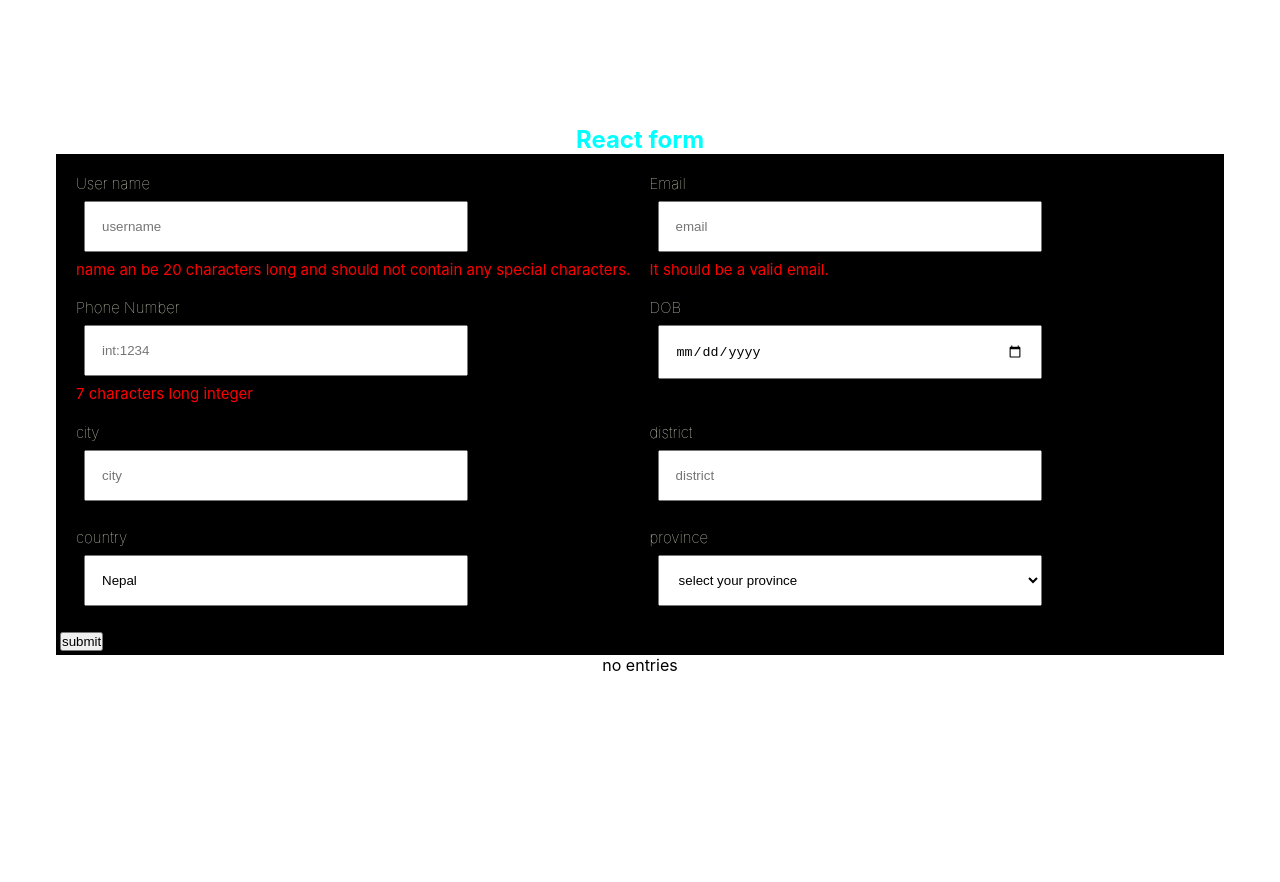
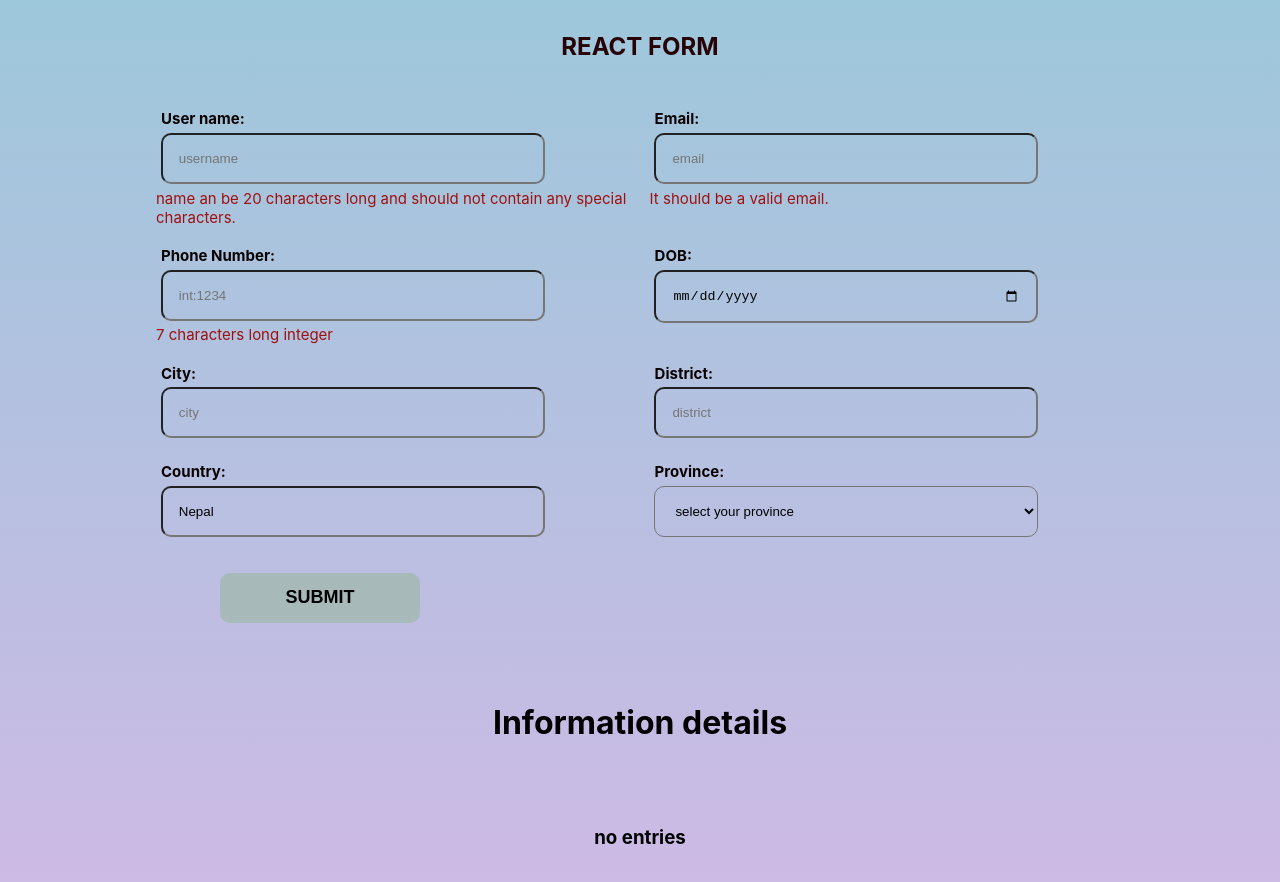
Before and after one commit to imshruti-git/React-JS-Form, a React (Create React App) app: page / in a window 1280 px wide. Shown: the top 882 px of the page. Before the commit the page ends 800 px from the top, so only its background shows below. Built offline with nearby package versions, Linux system fonts and the light colour scheme.

Commit message:
delete function added

```diff
--- a/package.json
+++ b/package.json
@@ -3,12 +3,15 @@
   "version": "0.1.0",
   "private": true,
   "dependencies": {
+    "@material-ui/core": "^4.12.3",
+    "@material-ui/icons": "^4.11.2",
     "@testing-library/jest-dom": "^5.16.2",
     "@testing-library/react": "^12.1.3",
     "@testing-library/user-event": "^13.5.0",
     "node": "^17.4.0",
     "react": "^17.0.2",
     "react-dom": "^17.0.2",
+    "react-router-dom": "^6.2.1",
     "react-scripts": "5.0.0",
     "web-vitals": "^2.1.4"
   },
--- a/src/App.css
+++ b/src/App.css
@@ -2,23 +2,35 @@
   margin: 0;
   padding: 0;
   box-sizing: border-box;
+
 }
 .App {
   display: flex;
   flex-direction: column;
+  align-items: center;
   justify-content: center;
-
-  align-items: center;
-  height: 100vh;
-
+  height: 100%;
+  background: linear-gradient(
+    rgba(116, 176, 204, 0.7),
+    rgba(99, 23, 170, 0.3)
+  );
+}
+::-webkit-scrollbar{
+  width: 0;
 }
 
-h2{
-  color: aqua;
+.App h2{
+  color: rgb(39, 2, 7);
+  padding: 2rem;
+  text-transform: uppercase;
 }
+
+
 .wrapper{
-  border: 4px solid;
-  background-color: black;
+  border: 4px;
+  width: 1000px;
+  background: transparent;
+  margin-bottom: 5rem;
 }
 
 .box{
@@ -27,3 +39,24 @@ h2{
   grid-gap: 1.2rem;
   padding: 1rem;
 }
+
+button{
+  width: 20%;
+  margin-left: 5rem;
+  height: 50px;
+  padding: 10px;
+  border: none;
+  background-color: rgb(168, 185, 185);
+  font-size: large;
+  font-weight: bold;
+  border-radius: 10px;
+  text-transform: uppercase;
+  cursor: pointer;
+  margin-top: 15px;
+}
+
+button:hover{
+  background-color: rgb(167, 155, 179);
+  color: white;
+
+}
--- a/src/App.js
+++ b/src/App.js
@@ -2,6 +2,8 @@ import { useState, useEffect } from 'react';
 import './App.css';
 import FormInput from './components/FormInput/FormInput';
 import Table from './components/Table/Table';
+
+
 
 //getting the values of local storage
 const getDatafromLS=()=>{
@@ -36,7 +38,7 @@ function App() {
     {
       id:1,
       name:'username',
-      label:'User name',
+      label:'User name:',
       placeholder:'username',
       errorMessage:'name an be 20 characters long and should not contain any special characters.',
       type:'text',
@@ -45,7 +47,7 @@ function App() {
     {
       id:2,
       name:'email',
-      label:'Email',
+      label:'Email:',
       placeholder:'email',
       type:'email',
       errorMessage:'It should be a valid email.',
@@ -54,7 +56,7 @@ function App() {
     {
       id:3,
       name:'number',
-      label:'Phone Number',
+      label:'Phone Number:',
       placeholder:'int:1234',
       type:'text',
       errorMessage:'7 characters long integer',
@@ -63,7 +65,7 @@ function App() {
     {
       id:4,
       name:'DOB',
-      label:'DOB',
+      label:'DOB:',
       placeholder:'DOB',
       type:'date',
       required: true,
@@ -71,7 +73,7 @@ function App() {
     {
       id:5,
       name:'city',
-      label:'city',
+      label:'City:',
       placeholder:'city',
       type:'text',
       required: true,
@@ -79,7 +81,7 @@ function App() {
     {
       id:6,
       name:'district',
-      label:'district',
+      label:'District:',
       placeholder:'district',
       type:'text',
       required: true,
@@ -87,14 +89,14 @@ function App() {
     {
       id:7,
       name:'country',
-      label:'country',
+      label:'Country:',
       type:'text',
       required: true,
     },
     {
       id:8,
       name:'province',
-      label:'province',
+      label:'Province:',
       placeholder:'province',
       type: 'text',
       required: true,
@@ -129,8 +131,13 @@ function App() {
     setValues({...values, [e.target.name]:e.target.value });
   };
 
-  console.log(values);
-  console.log(inputs);
+  //deleting entry
+  const deleteEntry=(number)=>{
+    const filteredvalue=datas.filter((element, index)=>{
+      return element.number !== number
+    })
+    setDatas(filteredvalue);
+  }
 
   //saving data to local storage
   useEffect(()=>{
@@ -144,7 +151,6 @@ function App() {
                     <form onSubmit={submitHandler}>
                        <div className='box'>
                             {inputs.map((input) =>(
-
                               <FormInput
                                   key={input.id}
                                   {...input}
@@ -153,15 +159,16 @@ function App() {
                              />
                             ))}
                         </div>
-
-
                       <button>submit</button>
                     </form>
                  </div>
 
 
-        <Table datas={datas} length={datas.length} />
+        <Table datas={datas} length={datas.length} deleteEntry={deleteEntry}/>
+
+
     </div>
+
   );
 }
 
--- a/src/components/FormInput/forminput.css
+++ b/src/components/FormInput/forminput.css
@@ -1,22 +1,26 @@
 .form-input{
     display: flex;
     flex-direction: column;
+
 }
 input, select, option{
     padding: 1rem;
-    margin: 0.5rem;
+    margin: 0.3rem;
     width: 30vw;
+    background: transparent;
+    border-radius: 10px;
 
 
 }
 label{
     font-size: 15px;
-    font-weight: 100;
-    color: beige;
+    font-weight: bold;
+    color: rgb(10, 2, 2);
+    padding-left: 5px;
 }
 
 span{
-    color: red;
+    color: rgb(158, 17, 17);
     font-size: 15px;
     display: none;
 }
--- a/src/components/Table/Table.js
+++ b/src/components/Table/Table.js
@@ -1,29 +1,29 @@
 
 import React from 'react'
 import './table.css';
+import DeleteIcon from '@material-ui/icons/Delete';
+import EditIcon from '@material-ui/icons/Edit';
 
-
-const Table = ({ datas, length }) => {
-    console.log(datas);
+const Table = ({ datas, length, deleteEntry }) => {
   return (
-    <div>
-
+    <div className='container'>
+       <h1>Information details</h1>
     {length > 0 &&
 
   <>
       <table>
           <thead>
           <tr>
-
               <th>name</th>
               <th>email</th>
               <th>number</th>
-              <th>date of birth</th>
+              <th>dob</th>
               <th>city</th>
               <th>country</th>
               <th>district</th>
               <th>province</th>
-              <th>country</th>
+              <th></th>
+              <th></th>
 
           </tr>
           </thead>
@@ -38,7 +38,8 @@ const Table = ({ datas, length }) => {
                   <td>{d.country}</td>
                   <td>{d.district}</td>
                   <td>{d.province}</td>
-                  <td>{d.country}</td>
+                  <td className='icon' onClick={() => deleteEntry(d.number)}><DeleteIcon /></td>
+                  <td className='icon'><EditIcon /></td>
               </tr>
 
               ))}
@@ -48,7 +49,7 @@ const Table = ({ datas, length }) => {
          </table>
          </>
          }
-  {length < 1 && <div>no entries</div>}
+  {length < 1 && <h3>no entries</h3>}
 
 
 
--- a/src/components/Table/table.css
+++ b/src/components/Table/table.css
@@ -1,17 +1,46 @@
+.container{
+    display: flex;
+    flex-direction: column;
+    justify-content: center;
+    align-items: center;
+}
 table{
     border-collapse: collapse;
-    margin: 1rem 0;
+    border-radius: 10px;
+    margin:3rem 0 10rem 0;
     font-size: 15px;
-    width: 90vw;
+    width: 80vw;
 }
 
 thead tr{
-  background-color: rgb(70, 129, 110);
-  color: black;
+  background-color: rgb(114, 67, 201);
+  color: rgb(252, 248, 248);
   text-align: center;
   font-weight: bold;
 }
 
-thead tr th{
+th{
     padding: 10px;
+    text-transform: uppercase;
 }
+
+tbody tr{
+    text-align: center;
+}
+td{
+    padding: 10px;
+    font-size: 15px;
+}
+.icon{
+    color: rgb(121, 27, 27);
+    cursor: pointer;
+}
+
+.icon:hover{
+    color: white;
+}
+
+.container h3{
+    line-height: 2rem;
+    margin: 5rem;
+}
```
Also changed, not shown: 1 other file (tests, documents, lock files or other folders). Lines whose indentation alone changed are shown as unchanged.
